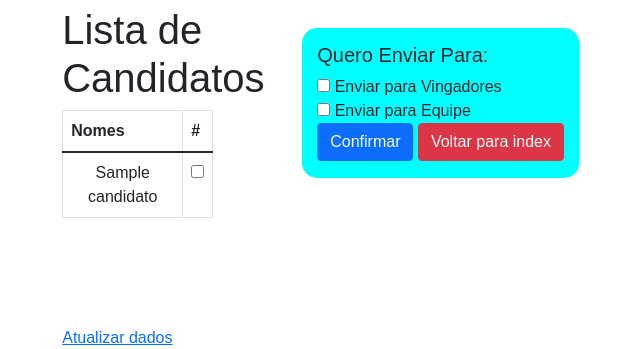
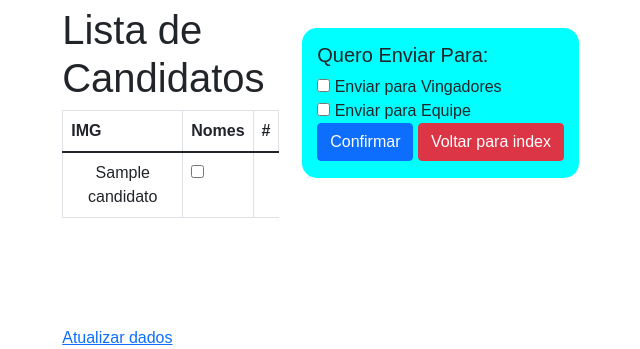
Before and after one commit to h0landa/desafio-strategi-dev, a Flask app: page /candidatos/ in a window 1280 px wide. Shown: the part 222-571 px from the top of the page, without its empty margins (401-1041 px from the left). Run offline with Flask 2, Linux system fonts and the light colour scheme; tables that the repository leaves empty hold one stand-in row (values such as "Sample post").

Commit message:
Salvando

```diff
--- a/app/templates/candidatos.html
+++ b/app/templates/candidatos.html
@@ -69,6 +69,7 @@
     <table class="table table-bordered">
         <thead class="thead-dark">
           <tr>
+            <th scope="col">IMG</th>
             <th scope="col">Nomes</th>
             <th scope="col">#</th>
         </tr>
--- a/app/templates/vingadores.html
+++ b/app/templates/vingadores.html
@@ -1,4 +1,3 @@
-{% block content %}
 <!DOCTYPE html>
 <html lang="en">
 <head>
@@ -39,6 +38,7 @@
     }
 </style>
 <body>
+    {% block content %}
     <form action="" method="POST">
     <div class="col-md-10 col-md-offset-20" style="overflow-x: auto;">
         <h1>Heróis dos Vingadores</h1>
@@ -67,6 +67,6 @@
     </form>
         </fieldset>
     </div>
+    {% endblock %}
 </body>
 </html>
-{% endblock %}
--- a/lembrar.txt
+++ b/lembrar.txt
@@ -5,3 +5,4 @@ private_key = 521728934cdb4482d35a4110a1987f90dd2b3f65
 md5 hash = 08aeb1bfb6784528de8f2afecf243c69
 
 1650306744521728934cdb4482d35a4110a1987f90dd2b3f65c76c2359c012efb90d17c77453f13267
+https://pt.stackoverflow.com/questions/365209/inserir-imagem-em-css-dentro-de-tabelas-em-html
```
Also changed, not shown: app/templates/equipe.html (+4 -3 lines), 1 other file.
